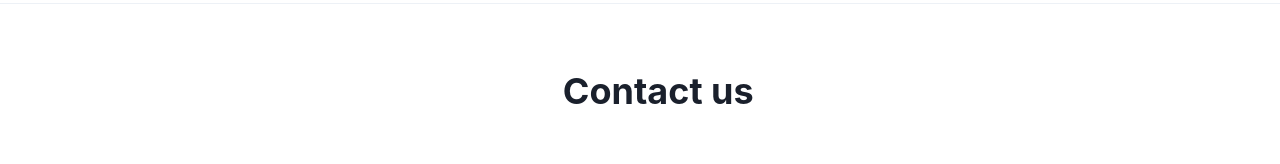
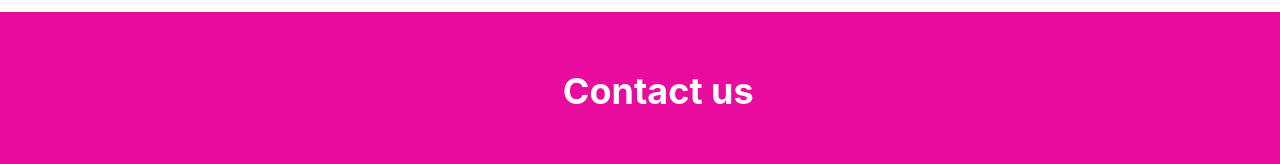
Before and after one commit to cikejoae/Mint_Protocol, a React (Create React App) app in the folder frontend/: page / in a window 1280 px wide. Shown: the part 2963-3127 px from the top of the page. Built offline with nearby package versions, Linux system fonts and the light colour scheme.

Commit message:
Ajustando diseño de la sección de contacto

```diff
--- a/frontend/src/App.tsx
+++ b/frontend/src/App.tsx
@@ -253,10 +253,12 @@ function App() {
     </VStack>
 
     <Divider/>
+    <VStack  w = '100%' h = '800px' background= '#e80b9d' alignItems='center'
+            max-width='100px' >
     <VStack>
     <Box h='50px'></Box>
     </VStack>
-    <Heading> Contact us </Heading>
+    <Heading textColor='white'> Contact us </Heading>
     <VStack>
     <Box h='50px'></Box>
     </VStack>
@@ -278,7 +280,7 @@ function App() {
       <Button bg="white"> <FaTwitter color ="gray" size = "30px"/> </Button>
     </Box>
       </Flex>
-
+      </VStack>
         </VStack>
     </Grid>
 
```
